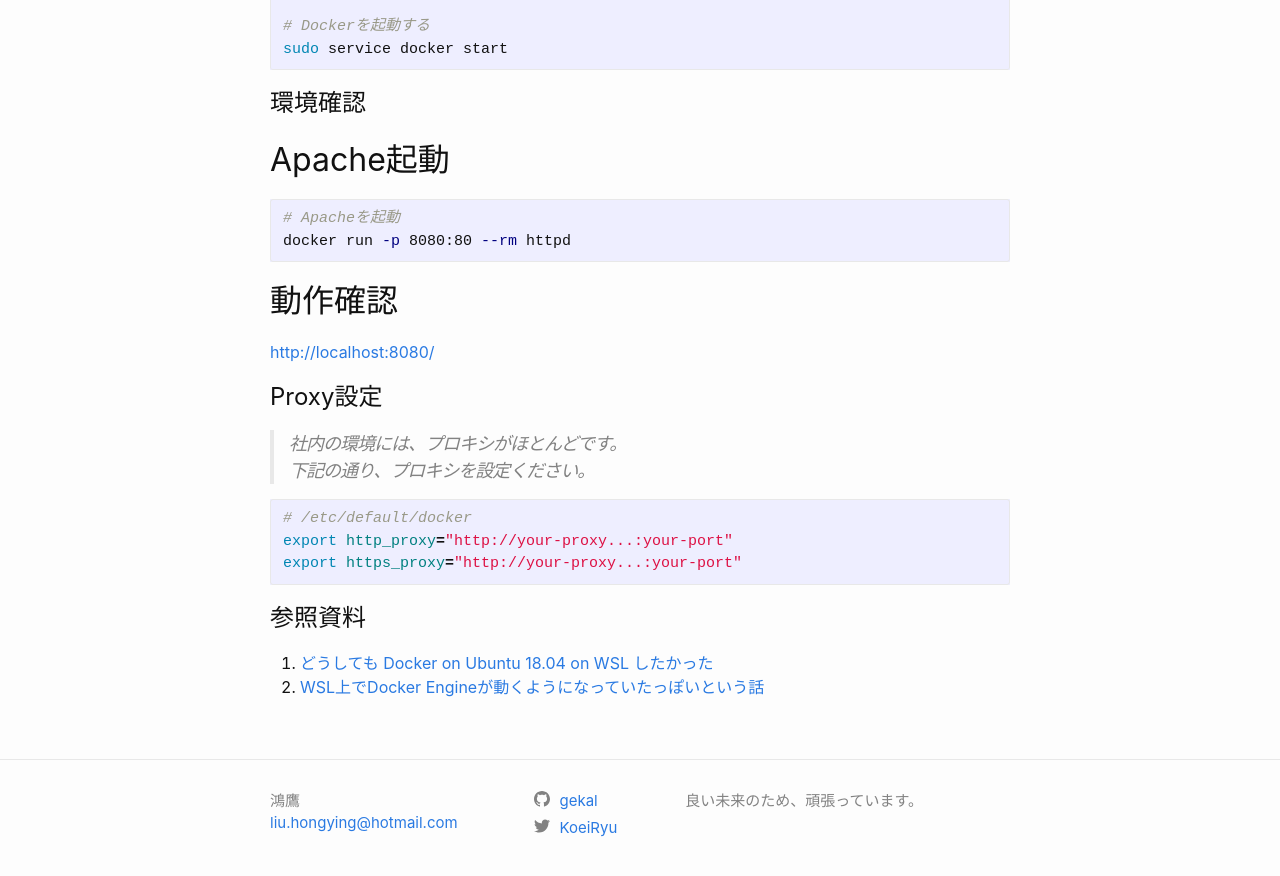
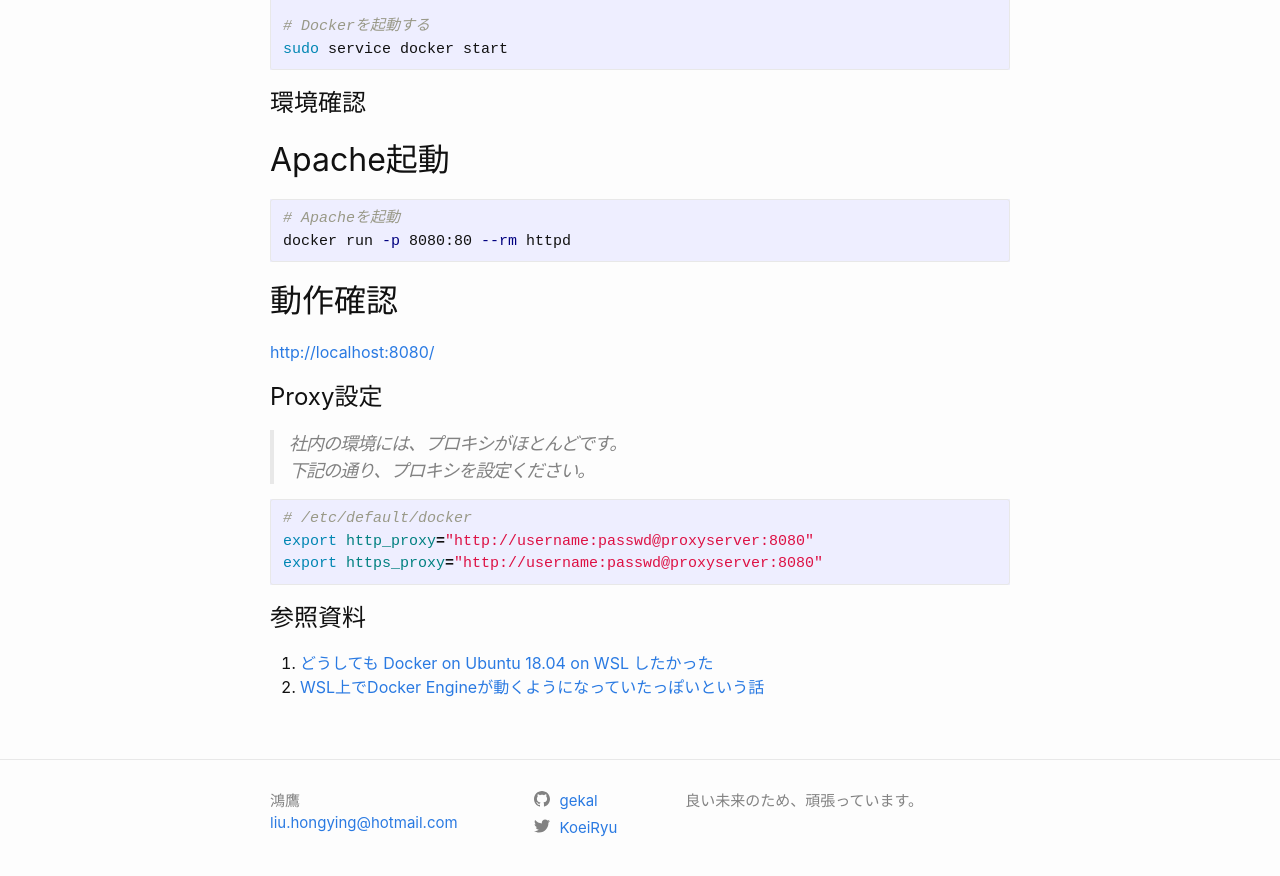
Before and after one commit to gekal/gekal.github.io, a Jekyll site: the page built from _posts/2019-02-21-wsl-unbunt-docker.markdown, in a window 1280 px wide and 900 px high, scrolled down 1691 px. Shown: the top 876 px of the window. Built offline with Jekyll 4.4.1, drawn with Linux system fonts in a browser that asks for light colours; comment, search, counter and statistics services are not loaded; some of the changed lines change nothing that is shown.

Commit message:
proxyのサンプルを書き直し

````diff
--- a/_posts/2019-02-21-wsl-unbunt-docker.markdown
+++ b/_posts/2019-02-21-wsl-unbunt-docker.markdown
@@ -93,8 +93,8 @@
 
 ```bash
 # /etc/default/docker
-export http_proxy="http://your-proxy...:your-port"
-export https_proxy="http://your-proxy...:your-port"
+export http_proxy="http://username:passwd@proxyserver:8080"
+export https_proxy="http://username:passwd@proxyserver:8080"
 ```
 
 # 参照資料
````
